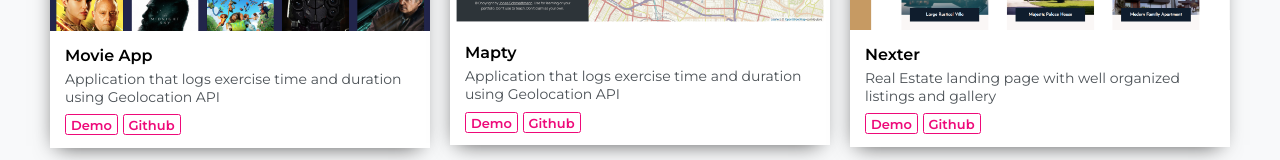
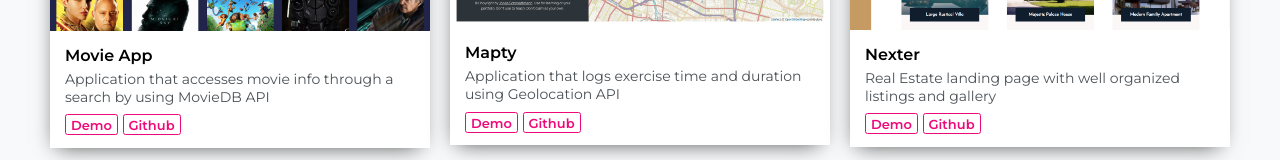
Before and after one commit to tuttongchan/portfolio, a plain HTML site: page index.html in a window 1280 px wide. Shown: the part 1447-1607 px from the top of the page. Drawn offline with nearby package versions, Linux system fonts and the light colour scheme.

Commit message:
change Movie App description

```diff
--- a/index.html
+++ b/index.html
@@ -211,8 +211,8 @@
               <div class="post-preview">
                 <h6 class="post-title">Movie App</h6>
                 <p class="post-intro">
-                  Application that logs exercise time and duration using
-                  Geolocation API
+                  Application that accesses movie info through a search by using
+                  MovieDB API
                 </p>
                 <a
                   class="demo-link"
```
